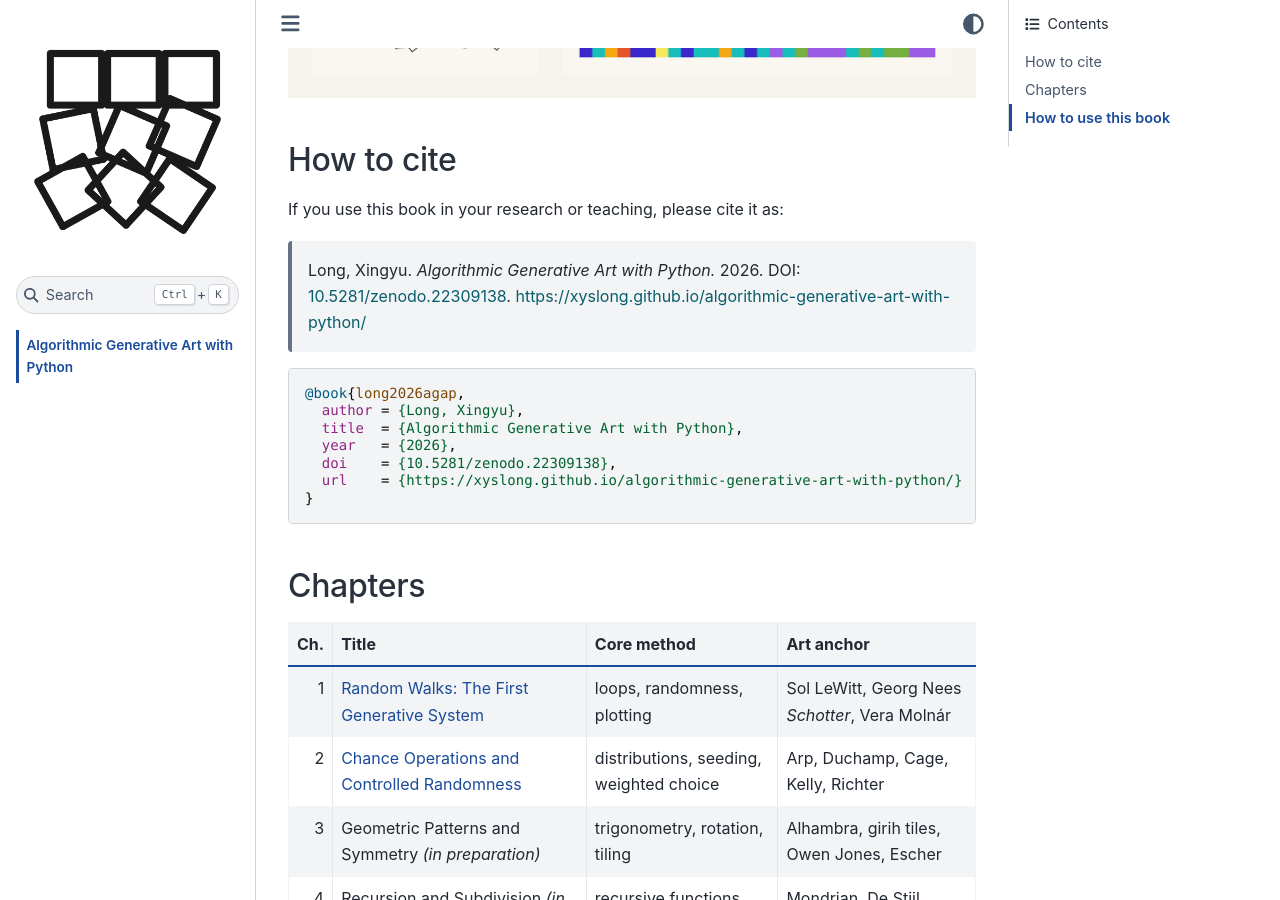
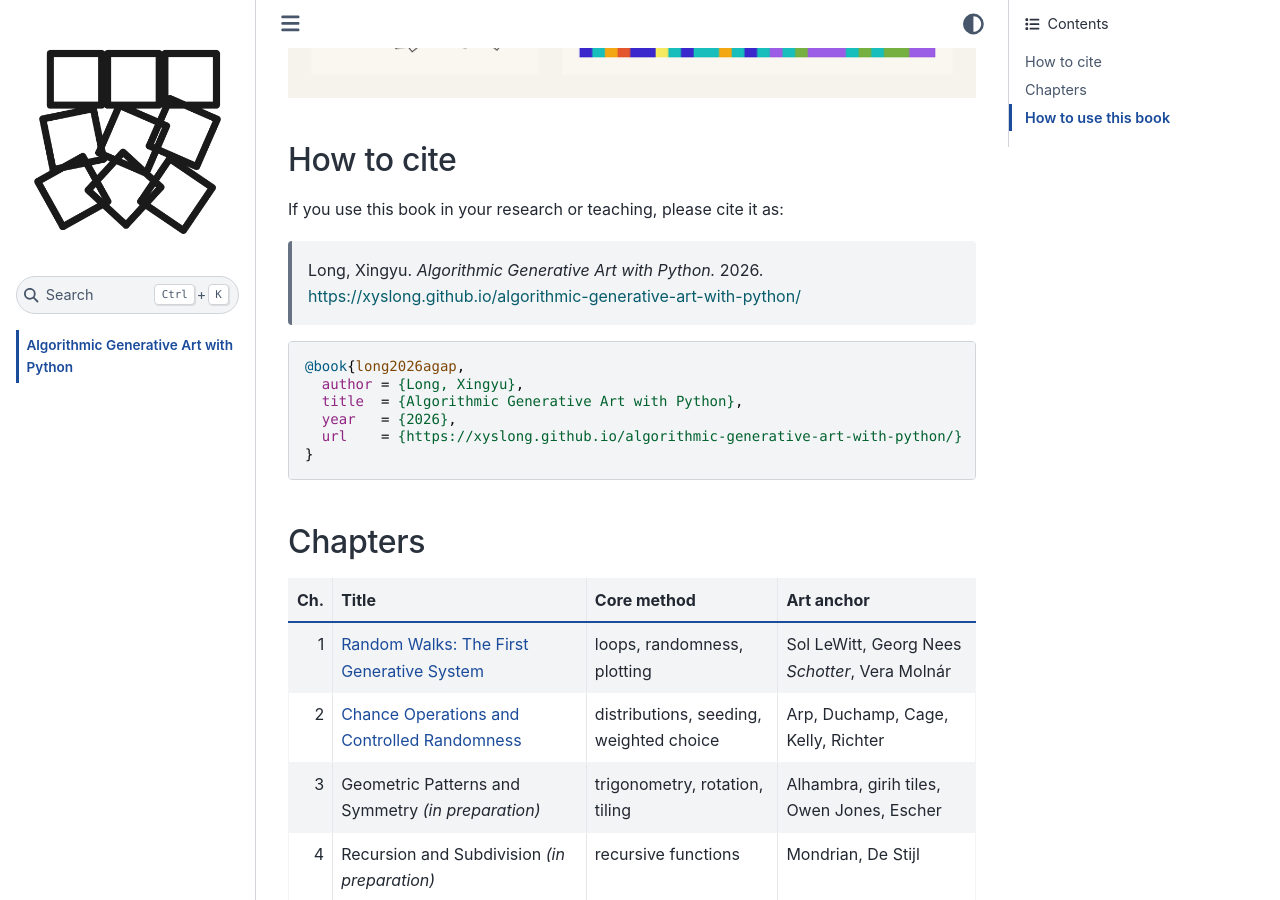
Before and after one commit to xysLong/agap, a Jupyter Book: the page built from intro.md, in a window 1280 px wide and 900 px high, scrolled down 591 px. Built offline with Jupyter Book 1.0.4 settings and Sphinx 7.4.7 and the Sphinx Book theme 1.1.4, drawn with Linux system fonts in a browser that asks for light colours; pages that are not in the unit, such as notebooks, are missing from menus.

Commit message:
Update front page

````diff
--- a/intro.md
+++ b/intro.md
@@ -10,7 +10,6 @@ If you use this book in your research or teaching, please cite it as:
 
 <!-- TODO: once the arXiv version exists, add the arXiv ID + DOI here (eprint = {XXXX.XXXXX}, archivePrefix = {arXiv}) and switch the recommended citation to the arXiv record; the URL of the live book stays in the citation as the canonical reading version. The arXiv PDF must contain no source-repo links (same privacy invariant as the site). -->
 > Long, Xingyu. *Algorithmic Generative Art with Python.* 2026.
-> DOI: [10.5281/zenodo.22309138](https://doi.org/10.5281/zenodo.22309138).
 > https://xyslong.github.io/algorithmic-generative-art-with-python/
 
 ```bibtex
@@ -18,7 +17,6 @@ If you use this book in your research or teaching, please cite it as:
   author = {Long, Xingyu},
   title  = {Algorithmic Generative Art with Python},
   year   = {2026},
-  doi    = {10.5281/zenodo.22309138},
   url    = {https://xyslong.github.io/algorithmic-generative-art-with-python/}
 }
 ```
````
